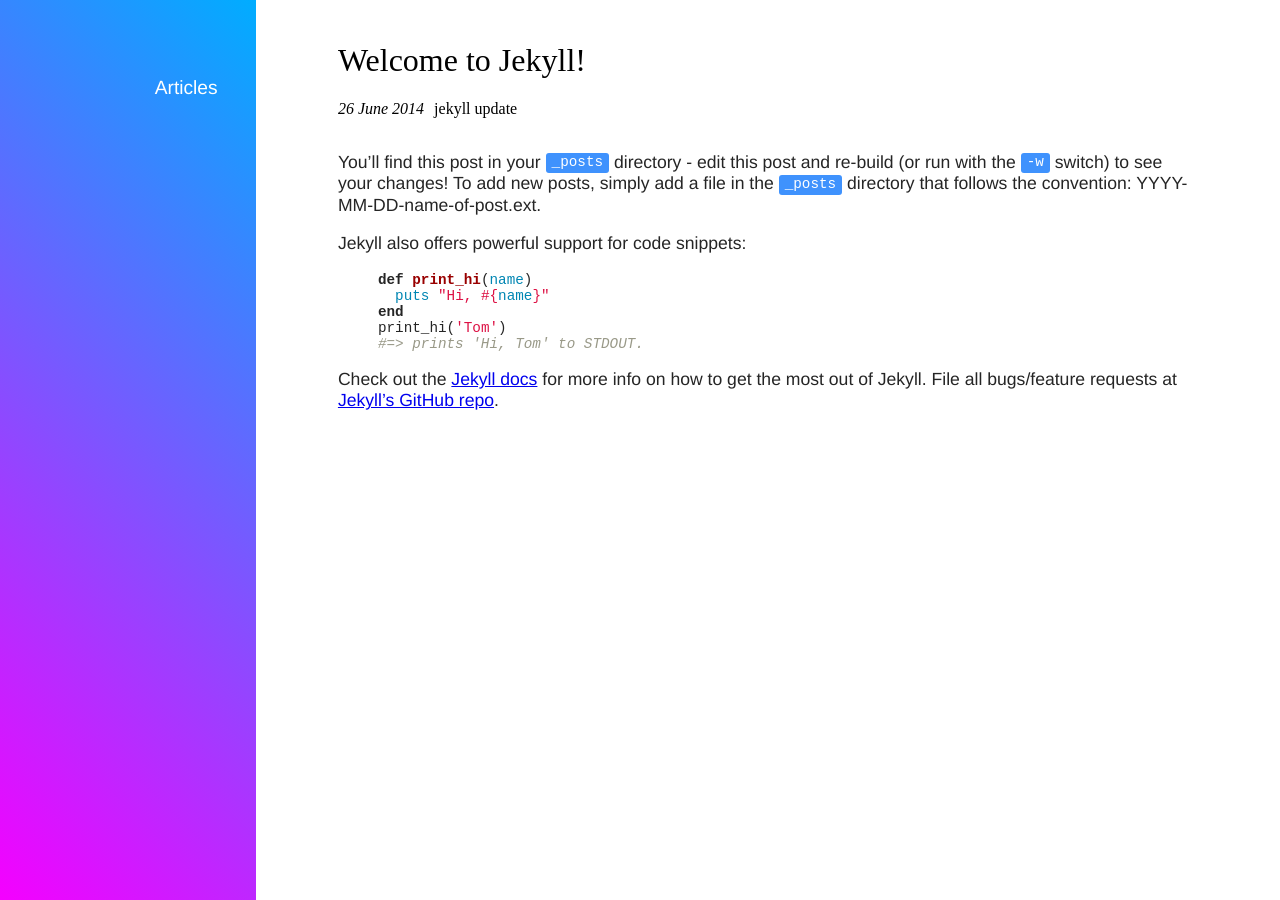
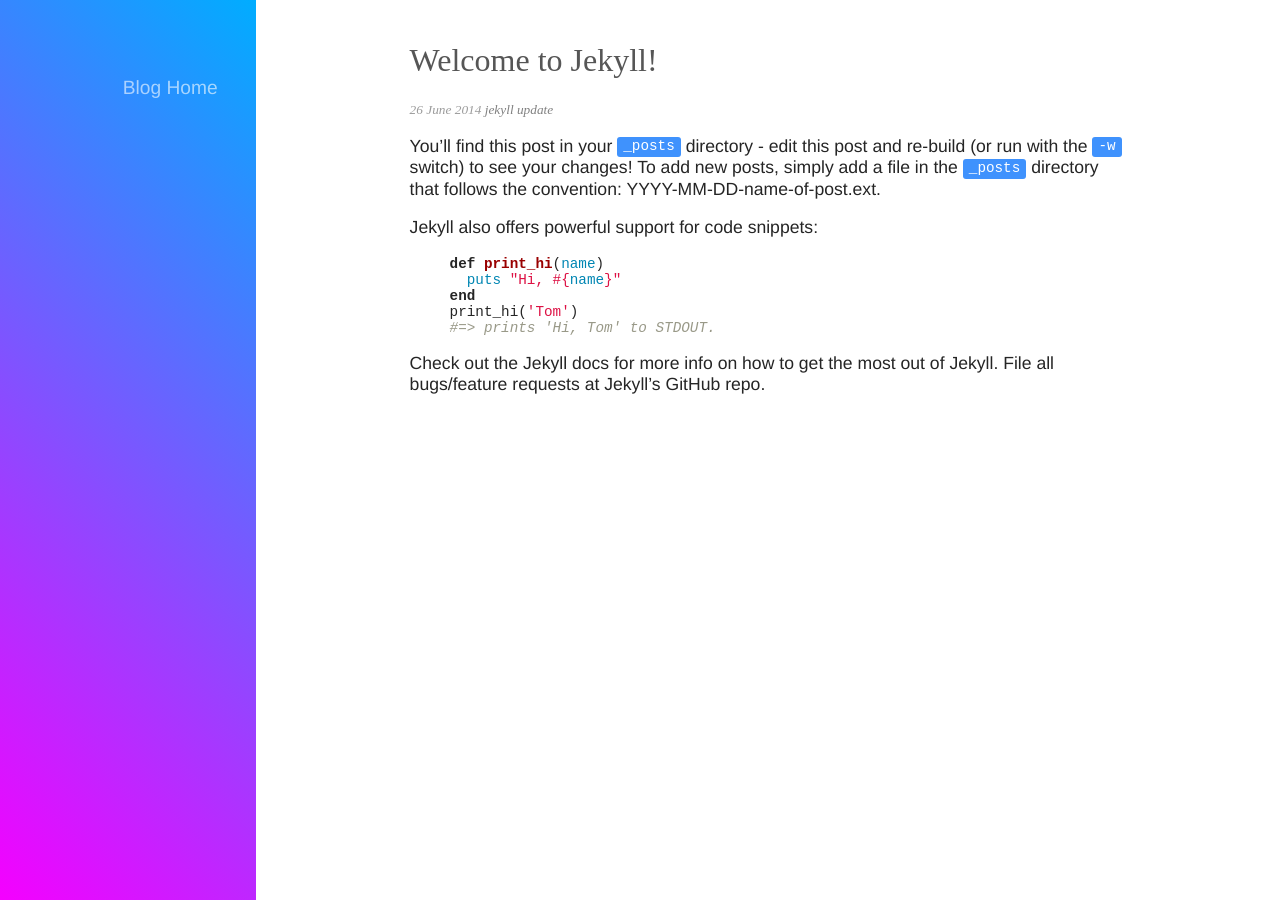
Before and after one commit to guotechfin/qar.github.io, a Jekyll site: the page built from _posts/2014-06-26-welcome-to-jekyll.markdown, in a window 1280 px wide. Built offline with Jekyll 4.4.1, drawn with Linux system fonts in a browser that asks for light colours; Markdown is read by kramdown in place of the engine named in the settings.

Commit message:
theme: Add bg and some other stuff

```diff
--- a/_layouts/pages.html
+++ b/_layouts/pages.html
@@ -12,8 +12,8 @@
 <body>
   <!-- nav zone -->
   <div id="navbar">
-    <ul>
-      <li><a href="/">Articles</a></li>
+    <ul class="nav">
+      <li><a href="/">Blog Home</a></li>
     </ul>
   </div>
 
--- a/_layouts/post.html
+++ b/_layouts/post.html
@@ -4,10 +4,14 @@
 
 <div class="post">
   <h1 class="title">{{ page.title }}</h1>
-  <ul class="meta">
-    <li class="timestamp">{{ page.date | date_to_long_string }}</li>
-    <li class="category">{{ page.categories | join('.') }}</li>
-  </ul>
+
+  <small class="meta">
+    <span class="timestamp">{{ page.date | date_to_long_string }}</span>
+    {% for cate in page.categories %}
+    <span class="category">{{ cate }}</span>
+    {% endfor %}
+  </small>
+
   <div class="content">
     {{ content }}
   </div>
--- a/css/main.css
+++ b/css/main.css
@@ -9,6 +9,16 @@
   padding: 0;
   height: 100%;
   width: 100%;
+  font-family: serif;
+}
+
+a {
+  text-decoration: none;
+  color: inherit;
+}
+
+.title {
+  color: #565656;
 }
 
 #navbar {
@@ -17,7 +27,7 @@
   float: left;
   height: 100%;
   width: 20%;
-  background: linear-gradient(45deg, #F500FF, #00ADFF);
+  background: -webkit-linear-gradient(45deg, #F500FF, #00ADFF);
 }
 
 #main {
@@ -28,7 +38,7 @@
   margin-left: 20%;
 }
 
-#navbar ul {
+#navbar .nav {
   float: right;
   list-style: none;
 
@@ -40,50 +50,85 @@
   box-sizing: border-box;
 }
 
-#navbar ul li {
+#navbar .nav li {
   float: right;
   text-align: right;
   width: 100%;
-  min-height: 50px;
+  height: auto;
   color: white;
   font-family: 'Helvetica';
   font-size: 1.2em;
+  opacity: 0.6;
+  text-shadow: none;
+  -webkit-transition: all 0.2s ease-in-out;
+}
+#navbar .nav li:hover {
+  opacity: 1;
+  text-shadow: 1px 1px gray, 2px 2px gray;
+  -webkit-transition: all 0.2s ease-in-out;
 }
 
-#main .item {
-  float: left;
-  width: 100%;
-  min-height: 20%;
-  height: auto;
-  border-bottom: 1px solid silver;
-  box-sizing: border-box;
-  padding-left: 5%;
-  padding-bottom: 2%;
-  font-family: 'Helvetica';
+#main .meta {
+  color: #9c9c9c;
 }
 
-.item h2 {
-  text-align: left;
-  vertical-align: middle;
+#items {
+  float: left;
+  list-style: none;
+  width: 100%;
+  height: auto;
+  box-sizing: border-box;
   margin-left: 0;
-  font-weight: normal;
-  width: 100%;
-  height: 30px;
+  padding-left: 0;
+  margin-top: 0;
 }
 
-ul.meta {
-  list-style: none;
+#items li {
+  position: relative;
+  padding: 40px;
+  border-bottom: 1px solid silver;
+}
+#items li:hover {
+  cursor: pointer;
+}
+#items li:before {
+  content: '';
+  height: 100%;
   width: 100%;
-  float: left;
-  margin-top: 0;
-  margin-right: 0;
-  margin-left: 0;
-  padding-left: 0;
+  display: block;
+
+  position: absolute;
+  z-index: -10;
+  top: 0;
+  left: 0;
+
+  background: -webkit-linear-gradient(30deg, #F5F6ED, #cdf5ff);
+  opacity: 0;
+  -webkit-transition: all 0.15s ease-in-out;
 }
-ul.meta li {
-  float: left;
+#items li:hover:before {
+  opacity: 1;
+  cursor: pointer;
+  -webkit-transition: all 0.15s ease-in-out;
 }
-
+#items li h2 {
+  height: 100%;
+  margin: 0;
+  padding: 0;
+  text-decoration: none;
+}
+.meta{
+  font-style: italic;
+}
+.meta:hover {
+  pointer: default;
+}
+.meta .category {
+  color: gray;
+}
+.meta .category:hover {
+  color: black;
+}
 .content {
   float: left;
   font-size: 1.1em;
@@ -103,60 +148,15 @@
   color: white;
 
 }
-.item .whole-article-promote {
-  font-style: italic;
-  color: blue;
-  text-decoration: none;
-}
-.item .whole-article-promote:hover {
-  text-decoration: underline;
-}
-
-.meta .timestamp {
-  font-style: italic;
-  margin-right: 10px;
-}
-.item h2 a {
-  color: inherit;
-  text-decoration: none;
-}
 
 #main .post {
   height: 100%;
   width: 100%;
   margin: 0;
-  padding: 2% 8% 0 8%;
+  padding: 2% 15% 0 15%;
   box-sizing: border-box;
 }
 
-.post h1.title {
+.post .title {
   font-weight: normal;
 }
-
-.post ul.meta {
-  float: left;
-  width: 100%;
-  height: auto;
-  margin-top: 0;
-  list-style: none;
-}
-
-.post ul.meta li {
-  float: left;
-}
-
-.item h3:hover {
-  cursor: pointer;
-}
-
-#navbar ul a {
-  color: white;
-  text-decoration: none;
-}
-#navbar ul a:visited {
-  color: white;
-}
-
-#navbar ul a:hover {
-  text-decoration: none;
-}
```
Also changed, not shown: index.html (+13 -10 lines).
